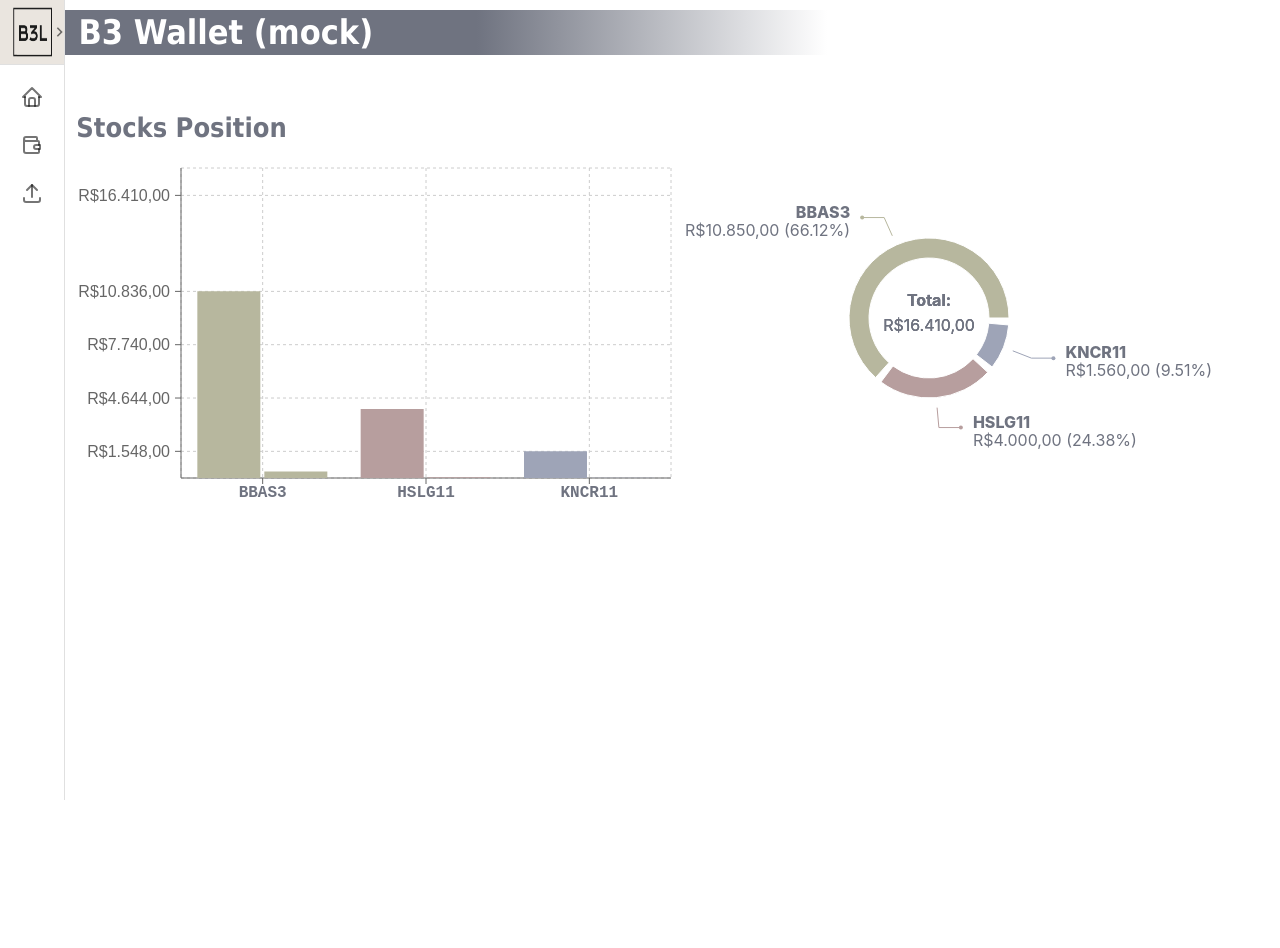
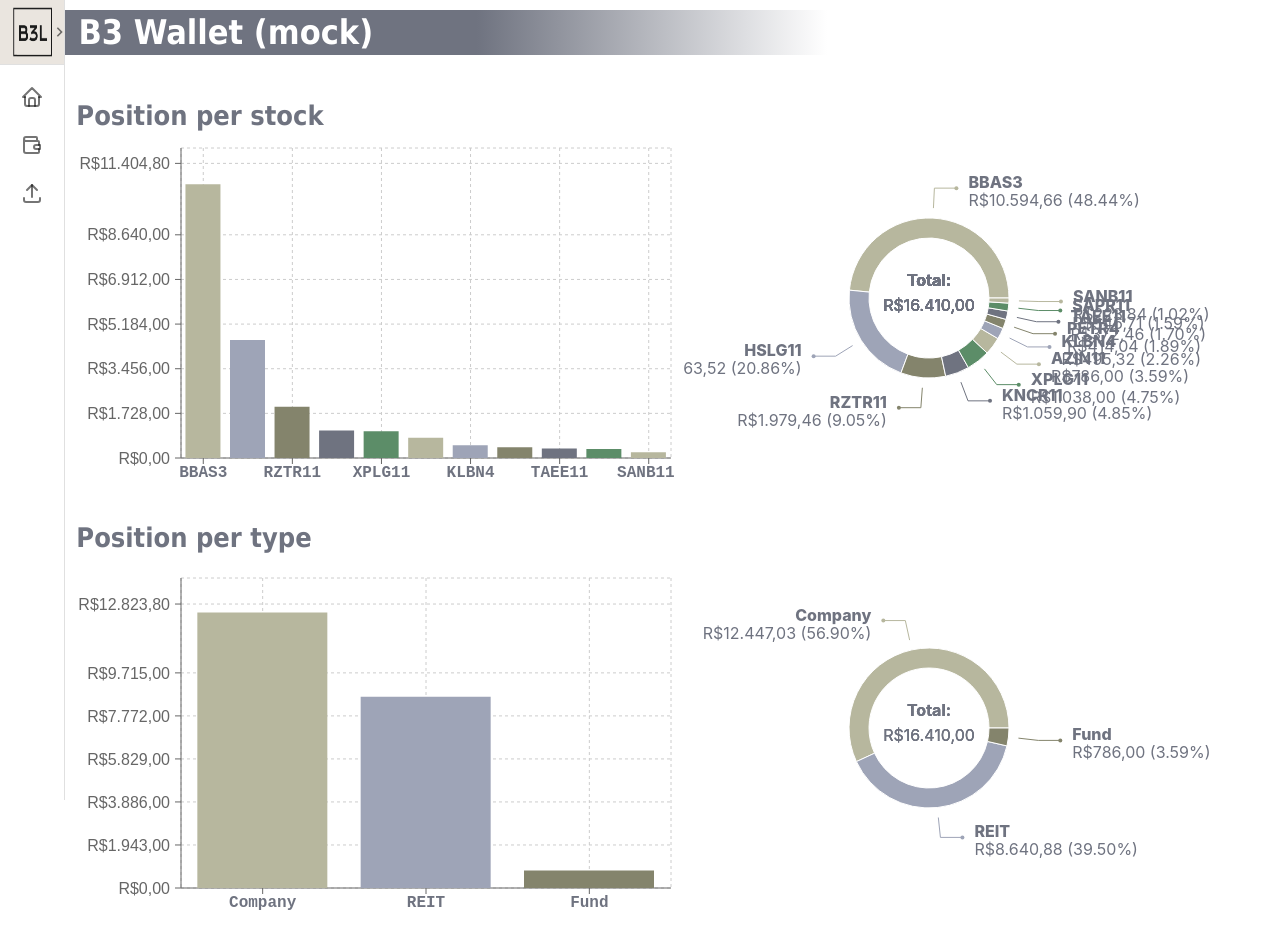
Before and after one commit to marcelovcpereira/b3loader, a React (Vite) app in the folder frontend/: page /position in a window 1280 px wide. Shown: the top 948 px of the page. Before the commit the page ends 800 px from the top, so only its background shows below. Built offline with nearby package versions, Linux system fonts and the light colour scheme.

Commit message:
feature(frontend): add charts per type & improve mock data

```diff
--- a/frontend/src/api/base.tsx
+++ b/frontend/src/api/base.tsx
@@ -1,3 +1,5 @@
+import { EquitiesPositionsEntity } from "./external/b3"
+
 export type Quote = {
     Date: string | number
     Value: number
@@ -25,7 +27,7 @@
 export type ResponseData = {
     status: string;
     code: number;
-    data: Quote[] | File[] | ImportJob[] | string[] | [] | string
+    data: EquitiesPositionsEntity[] | Quote[] | File[] | ImportJob[] | string[] | [] | string
 }
 
 export type UploadChunkResponse = {
@@ -45,4 +47,5 @@
     searchQuotesFromStock: (stock: string, period: string) => Promise<BackendResponse>;
     searchStock: (name: string) => Promise<BackendResponse>;
     uploadFileChunk: (chunk: Blob, chunkNumber: number, totalChunks: number, originalName: string, uploadID: string) => Promise<BackendUploadResponse>;
+    getEquitiesPosition: () => Promise<BackendResponse>;
 }
--- /dev/null
+++ b/frontend/src/api/external/mockData.ts
@@ -0,0 +1,55 @@
+import { EquitiesPositionsEntity, EquitiesResponse } from './b3'
+
+const userId = "999999999"
+
+const getEquitiesPositionEntity = (date: string, name: string, price: number, qty: number, type: string): EquitiesPositionsEntity => {
+    return {
+        documentNumber: userId,
+        referenceDate: date,
+        productCategoryName: "stock",
+        productTypeName: type,
+        markingIndicator: "",
+        tickerSymbol: name,
+        corporationName: "",
+        specificationCode: "",
+        participantName: "",
+        participantDocumentNumber: "",
+        equitiesQuantity: qty,
+        closingPrice: price,
+        updateValue: 0,
+        isin: "",
+        distributionIdentification: 0,
+        bookkeeperName: "Genial",
+        availableQuantity: 0,
+        unavailableQuantity: 0,
+        administratorName: "",
+        participantCode: "",
+        accountNumber: "",
+        reasons: null
+    }
+}
+
+const list: EquitiesPositionsEntity[] = [
+    getEquitiesPositionEntity(new Date().toString(), "BBAS3", 26.89, 394, "Company"),
+    getEquitiesPositionEntity(new Date().toString(), "HSLG11", 87.76, 52, "REIT"),
+    getEquitiesPositionEntity(new Date().toString(), "RZTR11", 94.26, 21, "REIT"),
+    getEquitiesPositionEntity(new Date().toString(), "KNCR11", 105.99, 10, "REIT"),
+    getEquitiesPositionEntity(new Date().toString(), "XPLG11", 103.80, 10, "REIT"),
+    getEquitiesPositionEntity(new Date().toString(), "AZIN11", 98.25, 8, "Fund"),
+    getEquitiesPositionEntity(new Date().toString(), "KLBN4", 4.27, 116, "Company"),
+    getEquitiesPositionEntity(new Date().toString(), "PETR4", 37.64, 11, "Company"),
+    getEquitiesPositionEntity(new Date().toString(), "SAPR11", 26.67, 13, "Company"),
+    getEquitiesPositionEntity(new Date().toString(), "TAEE11", 33.86, 11, "Company"),
+    getEquitiesPositionEntity(new Date().toString(), "SANB11", 27.98, 8, "Company"),
+  ];
+
+export const response: EquitiesResponse = {
+    data: { equitiesPositions: list },
+    Links: {
+        self: "string",
+        first: "string",
+        prev: "string",
+        next: "string",
+        last: "string",
+    }
+}
--- a/frontend/src/components/horizontal-bar-chart/CustomTooltip.tsx
+++ b/frontend/src/components/horizontal-bar-chart/CustomTooltip.tsx
@@ -15,8 +15,14 @@
   name: string
   value: number
   fill: string
+  payload: DataItem
 }
 
+export type DataItem = {
+  name: string;
+  uv: number;
+  pv: number;
+}
 function addDots(val: string): string {
   let ret = ""
   const parts = val.split(",")
@@ -44,18 +50,19 @@
 
 export default function CustomTooltip(props:CustomTooltipProps) {
   const { active, payload } = props;
-  const qtyIndex = 1
+  console.log("TOOLTIP PAYLOAD", payload)
+  // const qtyIndex = 1
   const valIndex = 0
   if (active) {
     return (
       <div className="area-chart-tooltip" style={style}>
-        <h3>{payload && payload.length > 0 ? payload[0].name : " -- "}</h3>
+        <h3>{payload && payload.length > 0 ? payload[0].payload.name : " -- "}</h3>
         <span>
           {payload && payload.length > 0 ? <b style={{color:payload[valIndex].fill}}>{payload[valIndex].name + ": " + parseMoney(payload[valIndex].value)}</b> : <></>}
         </span>
         <br></br>
         <span>
-        {payload && payload.length > 0 ? <b style={{color:payload[qtyIndex].fill}}>{payload[qtyIndex].name + ": " + payload[qtyIndex].value}</b> : <></>}
+        {/* {payload && payload.length > 0 ? <b style={{color:payload[qtyIndex].fill}}>{payload[qtyIndex].name + ": " + payload[qtyIndex].value}</b> : <></>} */}
         </span>
       </div>
     );
--- a/frontend/src/components/horizontal-bar-chart/index.tsx
+++ b/frontend/src/components/horizontal-bar-chart/index.tsx
@@ -1,9 +1,9 @@
 
 import { CartesianGrid, BarChart, XAxis, YAxis, Bar, Tooltip, Cell } from 'recharts';
-import { data } from './data';
+// import { data } from './data';
 import { Box } from '@mantine/core';
 import CustomTooltip from './CustomTooltip';
-import { Helper } from '../../helper';
+import { Helper, chartColors } from '../../helper';
 
 export type DataItem = {
     name: string;
@@ -11,11 +11,15 @@
     pv: number;
 }
 
-const COLORS = Helper.getThemeColors()
+export interface HorizontalBarChartProps {
+    data: DataItem[]
+}
 
-export default function HorizontalBarChart() {
-    const orderedData = Array.from(data) as DataItem[]
-    if (data && data.length > 0) {
+const COLORS = chartColors
+
+export default function HorizontalBarChart(props: HorizontalBarChartProps) {
+    const orderedData = props.data
+    if (orderedData.length > 0) {
         orderedData.sort((a, b) => (b.uv < a.uv ? -1 : 1))
     }
   return (
@@ -33,13 +37,8 @@
             style={{fontFamily:"sans-serif"}}
         />
         <Tooltip formatter={Helper.parseMoney} content={<CustomTooltip active={false} payload={[]}/>}/>
-        <Bar name="Quantity" dataKey="pv" fill="#b7b79e">
-            {data.map((_, index) => (
-            <Cell key={`cell-${index}`} fill={COLORS[index % COLORS.length]} />
-            ))}
-        </Bar>
         <Bar name="Value" dataKey="uv" fill="#84846c">
-        {data.map((_, index) => (
+        {orderedData.map((_, index) => (
             <Cell key={`cell-${index}`} fill={COLORS[index % COLORS.length]} />
             ))}
         </Bar>
--- a/frontend/src/components/position-pie-chart/index.tsx
+++ b/frontend/src/components/position-pie-chart/index.tsx
@@ -1,6 +1,6 @@
 import { PieChart, Pie, Sector, Cell } from "recharts";
 import { data } from './data'
-import { Helper, ThemeColor } from "../../helper";
+import { Helper, ThemeColor, chartColors } from "../../helper";
 import { PieSectorDataItem } from "recharts/types/polar/Pie";
 
 export type DataItem = {
@@ -19,7 +19,11 @@
   stroke: string
   uv: number
 }
-const COLORS = Helper.getThemeColors()
+const COLORS = chartColors
+
+export interface PositionPieChartProps {
+  data: DataItem[]
+}
 
 const renderShape = (props: PieSectorDataItem) => {
   const RADIAN = Math.PI / 180;
@@ -93,7 +97,8 @@
   );
 };
 
-export default function PositionPieChart() {
+export default function PositionPieChart(props: PositionPieChartProps) {
+  const data = props.data
   return (
     <PieChart width={550} height={400}>
       <Pie
@@ -106,7 +111,7 @@
         outerRadius={80}
         fill="#84846c"
         dataKey="uv"
-        paddingAngle={5}
+        paddingAngle={0}
       >
         {
           data.map((_, index) => (
--- a/frontend/src/helper.tsx
+++ b/frontend/src/helper.tsx
@@ -9,6 +9,14 @@
   LIGHT_GREEN = '#82be90',
   WHITE = '#ffffff'
 }
+
+export const chartColors = [
+  ThemeColor.PRIMARY,
+  ThemeColor.LIGHT_BLUE,
+  ThemeColor.SECONDARY,
+  ThemeColor.DARK_BLUE,
+  ThemeColor.DARK_GREEN,
+]
 
 export class Helper {
   static humanFileSize = (bytes:number, dp=1): string => {
@@ -60,12 +68,11 @@
     const end = ordered[ordered.length-1]
     const tickInterval = Math.floor((end - start)/totalTicks)
     let currTick = 0
-    const sum = values.reduce((a,b) => {return a+b})
     while(currTick <= end) {
         ticks.push(currTick)
         currTick += tickInterval
     }
-    ticks.push(sum)
+    ticks.push(ticks[ticks.length-1]*1.1)
     console.log(`Defined UV ${ticks.length} ticks: ${ticks.join(",")}`)
     return ticks
   }
--- a/frontend/src/routes/position.tsx
+++ b/frontend/src/routes/position.tsx
@@ -1,30 +1,73 @@
 import DrawerMenu from "../components/drawer-menu";
 import { Grid, MantineProvider } from '@mantine/core';
 import { Container } from '@mantine/core';
-import HorizontalBarChart from "../components/horizontal-bar-chart";
+import HorizontalBarChart, { DataItem } from "../components/horizontal-bar-chart";
 import PageHeader from "../components/page-header";
 import PositionPieChart from "../components/position-pie-chart";
+import { response } from '../api/external/mockData'
 
 export default function PositionPage() {
+    const valuePerStock = response.data.equitiesPositions!.map(el => {
+        console.log("ELLLL", el)
+        return {name: el.tickerSymbol, uv: el.closingPrice*el.equitiesQuantity, pv: el.equitiesQuantity} as DataItem
+    }) as DataItem[]
+
+    const map = new Map<string, DataItem>() //MapPerType = {}
+    response.data.equitiesPositions!.forEach(el => {
+        if (map.has(el.productTypeName)) {
+            const old = map.get(el.productTypeName)
+            const newer = {
+                name: old!.name,
+                uv: old!.uv + (el.closingPrice*el.equitiesQuantity),
+                pv: old!.pv + el.equitiesQuantity
+            }
+            map.set(el.productTypeName, newer)
+        } else {
+            const newer = {name: el.productTypeName, uv: el.closingPrice*el.equitiesQuantity, pv: el.equitiesQuantity}
+            map.set(el.productTypeName, newer)
+        }
+    })
+    console.log("MAPP", map)
+    console.log("MAPP VALUES", Array.from( map ))
+
     return (
+        <div id="positionRoot" style={{width:"100%", height:"100%", marginBottom: "30px"}}>
         <MantineProvider defaultColorScheme="light">
             <PageHeader title="B3 Wallet (mock)" />
-            <Container id="positionRoot" style={{padding:"0px", width:"1300px", height:"500px"}}>
-            <div style={{width: "100%", height:"60px"}}>
+            <Container id="positionContainer" style={{padding:"0px", width:"1300px", height:"500px"}}>
+            <div style={{width: "100%", height:"40px"}}>
                 <div style={{float:"left", height:"100%"}}>
-                    <span style={{fontFamily:"tahoma", fontSize:"27px", fontWeight:"bold", position: "relative", top:"20%", color:"#6f7380"}}>Stocks Position</span>
+                    <span style={{fontFamily:"tahoma", fontSize:"27px", fontWeight:"bold", position: "relative", top:"0%", color:"#6f7380"}}>
+                        Position per stock
+                    </span>
                 </div>
             </div>
-                <Grid style={{width:"1200px"}}>
+                <Grid style={{width:"1200px", height:"370px"}}>
                     <Grid.Col span={6}>
-                        <HorizontalBarChart />
+                        <HorizontalBarChart data={valuePerStock}/>
                     </Grid.Col>
                     <Grid.Col span={6} style={{float:"left"}}>
-                        <PositionPieChart />
+                        <PositionPieChart data={valuePerStock} />
+                    </Grid.Col>
+                </Grid>
+                <div style={{width: "100%", height:"60px"}}>
+                <div style={{float:"left", height:"100%"}}>
+                        <span style={{fontFamily:"tahoma", fontSize:"27px", fontWeight:"bold", position: "relative", top:"20%", color:"#6f7380"}}>
+                            Position per type
+                        </span>
+                    </div>
+                </div>
+                <Grid style={{width:"1200px", height:"370px"}}>
+                    <Grid.Col span={6}>
+                        <HorizontalBarChart data={Array.from( map.values() ) as DataItem[]}/>
+                    </Grid.Col>
+                    <Grid.Col span={6} style={{float:"left"}}>
+                        <PositionPieChart data={Array.from( map.values() ) as DataItem[]} />
                     </Grid.Col>
                 </Grid>
                 <DrawerMenu/>
             </Container>
         </MantineProvider>
+        </div>
     );
 }
```
